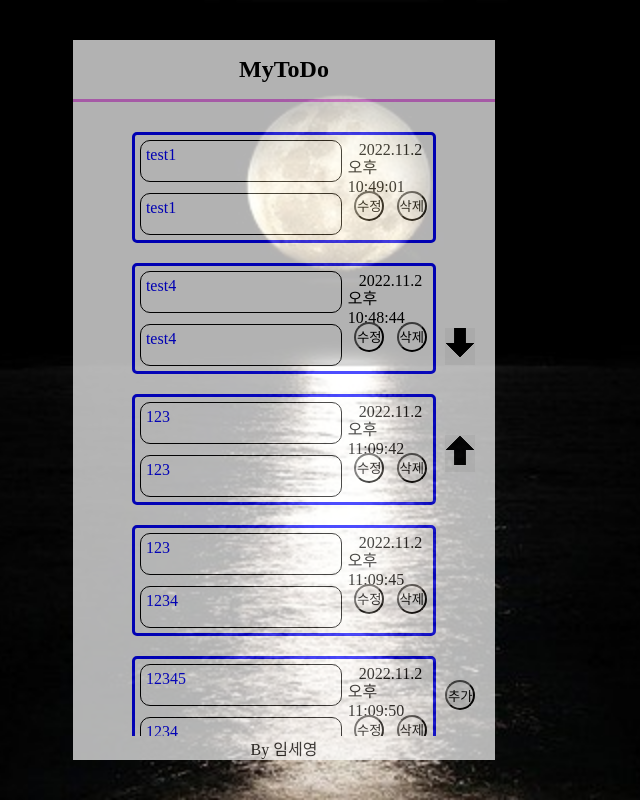
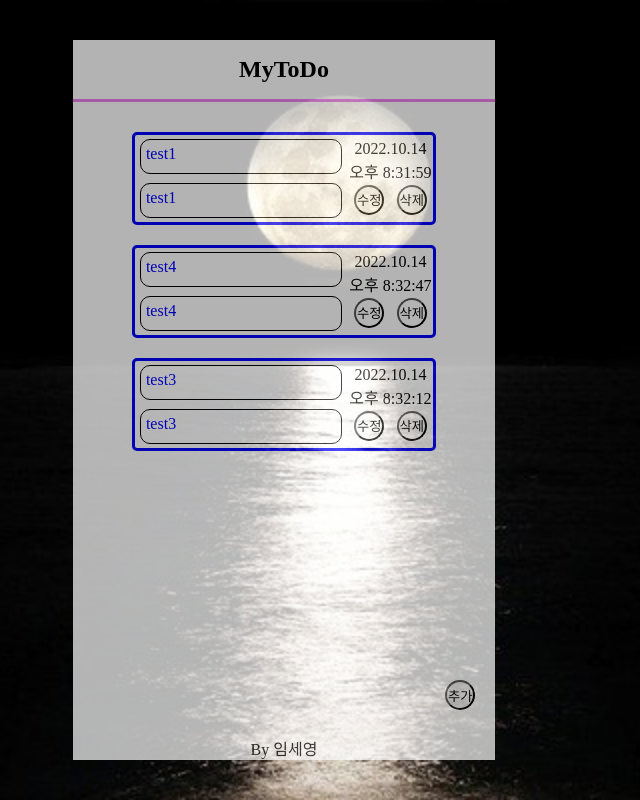
Before and after one commit to insidelamp/solo_todo, a React (Create React App) app: page / in a window 1280 px wide. Shown: the whole page, without its empty margins (356-996 px from the left). Built offline with nearby package versions, Linux system fonts and the light colour scheme; data requests are answered from the project's data file.

Commit message:
스크롤은 다음으로 섹션4 과제용 todo마무리

```diff
--- a/fake-server/db.json
+++ b/fake-server/db.json
@@ -3,58 +3,23 @@
     {
       "title": "test1",
       "body": "test1",
-      "nowYear": "2022.11.2",
-      "nowDate": "오후 10:49:01",
+      "nowYear": "2022.10.14",
+      "nowDate": "오후 8:31:59",
       "id": 1
     },
     {
       "title": "test4",
       "body": "test4",
-      "nowYear": "2022.11.2",
-      "nowDate": "오후 10:48:44",
-      "id": 4
+      "nowYear": "2022.10.14",
+      "nowDate": "오후 8:32:47",
+      "id": 2
     },
     {
-      "title": "123",
-      "body": "123",
-      "nowYear": "2022.11.2",
-      "nowDate": "오후 11:09:42",
-      "id": 5
-    },
-    {
-      "title": "123",
-      "body": "1234",
-      "nowYear": "2022.11.2",
-      "nowDate": "오후 11:09:45",
-      "id": 6
-    },
-    {
-      "title": "12345",
-      "body": "1234",
-      "nowYear": "2022.11.2",
-      "nowDate": "오후 11:09:50",
-      "id": 7
-    },
-    {
-      "title": "1",
-      "body": "1",
-      "nowYear": "2022.11.2",
-      "nowDate": "오후 11:31:16",
-      "id": 8
-    },
-    {
-      "title": "test2",
-      "body": "test2",
-      "nowYear": "2022.13.4",
-      "nowDate": "오후 1:54:38",
-      "id": 9
-    },
-    {
-      "title": "test41",
-      "body": "test41",
-      "nowYear": "2022.13.4",
-      "nowDate": "오후 10:49:20",
-      "id": 10
+      "title": "test3",
+      "body": "test3",
+      "nowYear": "2022.10.14",
+      "nowDate": "오후 8:32:12",
+      "id": 3
     }
   ]
 }
--- a/src/CutomComponent/useScroll.js
+++ /dev/null
@@ -1,16 +0,0 @@
-import { useState, useEffect } from "react";
-
-// 적용된 컴포넌트 진입시 페이지 맨 위로 스크롤해주는 커스텀 훅 예제입니다.
-
-const useScrollTop = () => {
-  const [click, setClick] = useState(false);
-  console.log(click);
-  useEffect(() => {
-    if (click === true) {
-      window.scrollTo(0, 0);
-    }
-  }, [click]);
-  return [setClick];
-};
-
-export default useScrollTop;
--- a/src/components/ToDo.js
+++ b/src/components/ToDo.js
@@ -1,43 +1,24 @@
-import React, { useState, useRef, useEffect } from "react";
+import React, { useState } from "react";
 import styled from "styled-components";
 import { fetchDelete, fetchPatch } from "../api/api";
-import { ImArrowUp, ImArrowDown } from "react-icons/im";
-import useScrollTop from "../CutomComponent/useScroll";
 function ToDo({ datas, refetch }) {
-  // const useScroll = () => {
-  //   const [state, setState] = useState({ x: 0, y: 0 });
-  //   const onScroll = (event) => {
-  //     setState({ y: window.scrollY, x: window.scrollX });
-  //   };
-  //   useEffect(() => {
-  //     window.addEventListener("scroll", onScroll);
-  //     return () => window.removeEventListener("scroll", onScroll);
-  //   }, []);
-  //   return state;
-  // };
-  // const scrollYY = useScroll();
   const [updataModal, setUpdataModal] = useState(false);
   const [updataTitle, setUpdataTitle] = useState("");
   const [updataContent, setUpdataContent] = useState("");
   const [upId, setUpId] = useState("");
-  const [setClick] = useScrollTop();
-  const goToTop = () => {
-    console.log(11);
-    setClick(true);
-  };
+
   const updateToDo = () => {
+    let now = new Date();
+    let nowYear = now.getFullYear(); // 년
+    let nowMonth = now.getMonth() + 1; // 월
+    let nowDate = now.getDate(); // 월
     // 수정 모달의 제출버튼에 먹일 함수
-    let filterData = datas.filter((el) => el.id == upId);
+    let filterData = datas.filter((el) => el.id === upId);
     let fetchData = {
       id: filterData.id,
       title: updataTitle,
       body: updataContent,
-      nowYear:
-        new Date().getFullYear() +
-        "." +
-        new Date().getDate() +
-        "." +
-        new Date().getDay(),
+      nowYear: nowYear + "." + nowMonth + "." + nowDate,
       nowDate: new Date().toLocaleTimeString(),
     };
     fetchPatch(`http://localhost:3001/memo/`, upId, fetchData);
@@ -111,16 +92,6 @@ function ToDo({ datas, refetch }) {
                   <ToDoBtn onClick={() => deleteToDo(data.id)}>삭제</ToDoBtn>
                 </ToDoBtnInteraction>
               </ToDoBtnSpace>
-              <ScrollUpToDo
-                onClick={() => {
-                  goToTop();
-                }}
-              >
-                <ImArrowUp />
-              </ScrollUpToDo>
-              <ScrollDownToDo>
-                <ImArrowDown />
-              </ScrollDownToDo>
             </ToDoSpaceContents>
           ))}
         </ToDoSpace>
@@ -233,22 +204,6 @@ const ModalSubmitBtn = styled.button`
   height: 10%;
   background-color: violet;
 `;
-const ScrollUpToDo = styled.button`
-  font-size: 30px;
-  border: none;
-  position: absolute;
-  bottom: 40%;
-  right: 20px;
-  background-color: rgba(230, 230, 230, 0.1);
-`;
-const ScrollDownToDo = styled.button`
-  font-size: 30px;
-  border: none;
-  position: absolute;
-  top: 40%;
-  right: 20px;
-  background-color: rgba(230, 230, 230, 0.1);
-`;
 
 export default ToDo;
 
--- a/src/pages/ToDoList.js
+++ b/src/pages/ToDoList.js
@@ -1,4 +1,4 @@
-import React, { useState, useEffect } from "react";
+import React, { useState } from "react";
 import styled from "styled-components";
 import Footer from "../components/Footer";
 import Moon from "../img/moon-g4a048f6f2_640.jpg";
@@ -14,22 +14,20 @@ function ToDoList() {
   const [isOpen, setIsOpen] = useState(false);
   const [todoContent, setTodoContent] = useState("");
   const [todoTitle, setTodoTitle] = useState("");
-  const [scroll, setScroll] = useState(false);
 
   const addTodo = () => {
     setIsOpen(!isOpen);
   };
 
   const createSubmit = () => {
+    let now = new Date();
+    let nowYear = now.getFullYear(); // 년
+    let nowMonth = now.getMonth() + 1; // 월
+    let nowDate = now.getDate(); // 월
     const data = {
       title: todoTitle,
       body: todoContent,
-      nowYear:
-        new Date().getFullYear() +
-        "." +
-        new Date().getDate() +
-        "." +
-        new Date().getDay(),
+      nowYear: nowYear + "." + nowMonth + "." + nowDate,
       nowDate: new Date().toLocaleTimeString(),
     };
     fetchCreate("http://localhost:3001/memo/", data);
```
